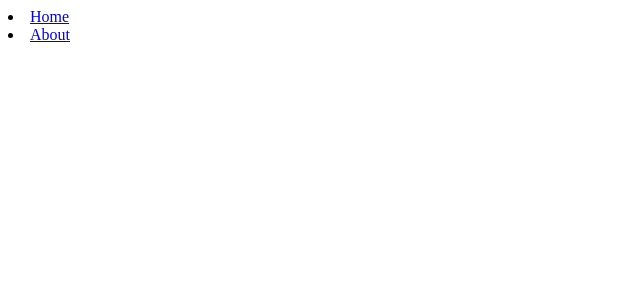
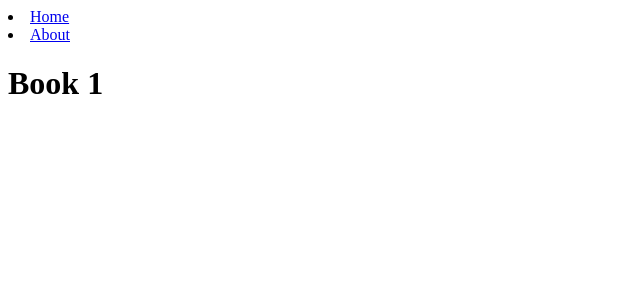
Before and after one commit to Afiya19/react-router-project-1, a React (Vite) app: page /books/1 in a window 1280 px wide. Before the commit this address had no page. Shown: the top 300 px of the page, without its empty margins (0-640 px from the left). Built offline with nearby package versions, Linux system fonts and the light colour scheme.

Commit message:
learnt about dynamic routes and useParams

```diff
--- a/src/App.jsx
+++ b/src/App.jsx
@@ -2,6 +2,8 @@
 // import './App.css'
 import Home from "./components/Home"
 import About from "./components/About"
+import BookList from "./components/BookList"
+import Book from "./components/Book"
 
 function App() {
 
@@ -14,6 +16,8 @@
       <Routes>
         <Route path="/" element={<Home/>}/>
         <Route path="/about" element={<About/>}/>
+        <Route path="/books" element={<BookList/>}/>
+        <Route path="/books/:id" element={<Book/>}/>
         <Route/>
         <Route/>
       </Routes>
--- a/src/components/Book.jsx
+++ b/src/components/Book.jsx
@@ -1,8 +1,10 @@
 import React from 'react'
+import { useParams } from 'react-router-dom'
 
 const Book = () => {
+  const {id}= useParams();
   return (
-    <div>Book</div>
+    <h1>Book {id}</h1>
   )
 }
 
```
